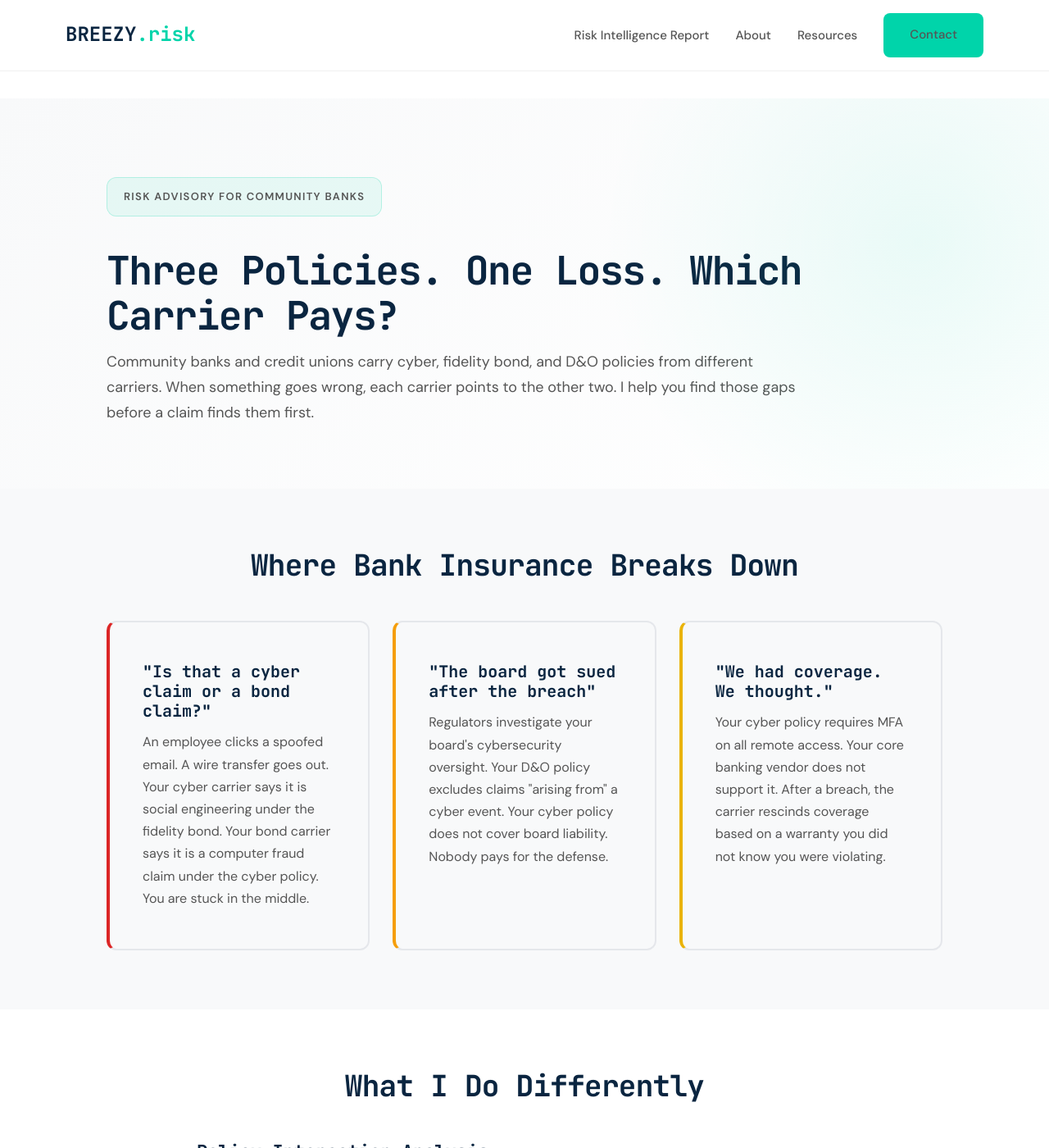
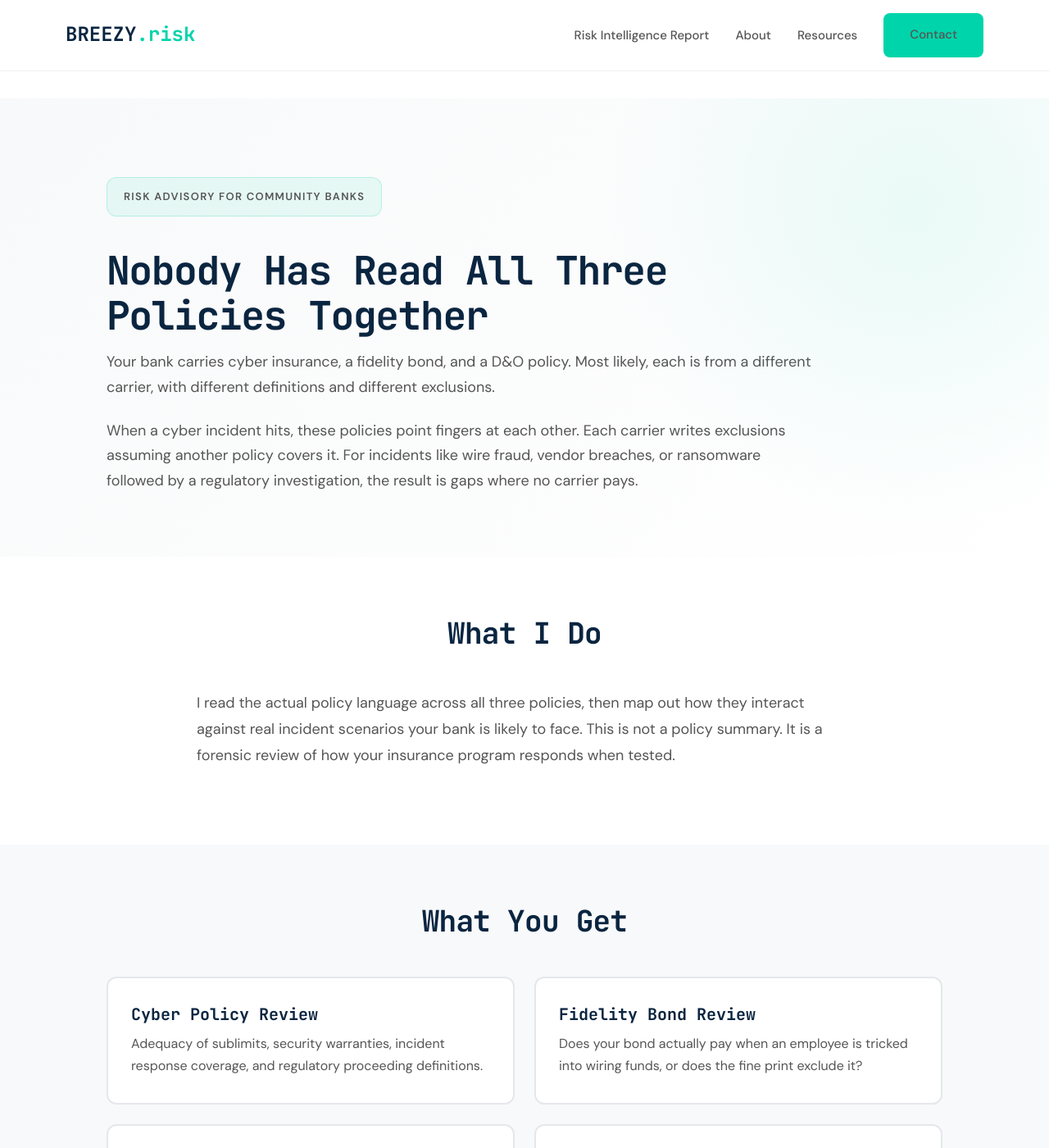
Before and after one commit to joeproe1/breezyins.com, a Jekyll site: the page built from community-bank-insurance.html, in a window 1280 px wide and 1400 px high. Shown: the whole window at 82% size. Built offline with Jekyll 4.4.1, drawn with Linux system fonts in a browser that asks for light colours; some of the changed text lies outside the part shown.

Commit message:
Revise   bank page to match one-pager structure

```diff
--- a/community-bank-insurance.html
+++ b/community-bank-insurance.html
@@ -1,7 +1,7 @@
 ---
 layout: page
 title: "Insurance Risk Advisory for Community Banks"
-description: "Three overlapping policies. One loss. Which carrier pays? I help community banks and credit unions find the gaps between their cyber, fidelity bond, and D&O coverage before a claim finds them first."
+description: "Your bank carries three overlapping policies. Nobody has read all three together. I review your cyber, fidelity bond, and D&O coverage side by side to find the gaps where no carrier pays."
 permalink: /community-bank-insurance/
 ---
 
@@ -78,54 +78,95 @@
   font-size: 18px;
   line-height: 1.8;
 }
-.bank-problem-grid {
+.bank-narrow {
+  max-width: 800px;
+  margin: 0 auto;
+}
+.bank-narrow p {
+  font-size: 18px;
+  line-height: 1.8;
+  color: var(--text-secondary);
+  margin: 0 0 20px;
+}
+.bank-deliverables {
   display: grid;
-  grid-template-columns: repeat(3, 1fr);
-  gap: 28px;
+  grid-template-columns: repeat(2, 1fr);
+  gap: 24px;
   max-width: 1100px;
   margin: 0 auto;
 }
-.bank-problem-card {
-  background: var(--bg-light);
+.bank-deliverable {
+  background: #fff;
   border-radius: 12px;
-  padding: 48px 40px;
+  padding: 32px 28px;
   border: 2px solid var(--border);
   transition: all 0.3s;
 }
-.bank-problem-card:nth-child(1) { border-left: 4px solid #DC2626; }
-.bank-problem-card:nth-child(2) { border-left: 4px solid #F59E0B; }
-.bank-problem-card:nth-child(3) { border-left: 4px solid #EAB308; }
-.bank-problem-card:hover {
+.bank-deliverable:hover {
   border-color: var(--accent);
 }
-.bank-problem-card h3 {
+.bank-deliverable h3 {
   font-size: 20px;
   color: var(--primary);
-  margin: 0 0 12px;
+  margin: 0 0 10px;
   font-weight: 700;
 }
-.bank-problem-card p {
+.bank-deliverable p {
   font-size: 16px;
   line-height: 1.7;
   color: var(--text-secondary);
   margin: 0;
 }
-.bank-approach {
+.bank-deliverable.full-width {
+  grid-column: 1 / -1;
+  background: rgba(0, 212, 170, 0.06);
+  border-color: rgba(0, 212, 170, 0.22);
+}
+.bank-board {
   max-width: 800px;
   margin: 0 auto;
 }
-.bank-approach h3 {
-  font-size: 22px;
-  color: var(--primary);
-  font-weight: 700;
-  margin: 32px 0 12px;
-}
-.bank-approach h3:first-child { margin-top: 0; }
-.bank-approach p {
+.bank-board p {
   font-size: 18px;
   line-height: 1.8;
   color: var(--text-secondary);
-  margin: 0 0 16px;
+  margin: 0 0 20px;
+}
+.bank-board .board-quote {
+  background: var(--bg-light);
+  border-left: 4px solid var(--accent);
+  padding: 24px 28px;
+  border-radius: 0 12px 12px 0;
+  margin: 28px 0;
+  font-size: 18px;
+  font-style: italic;
+  color: var(--primary);
+  line-height: 1.7;
+}
+.bank-start {
+  max-width: 800px;
+  margin: 0 auto;
+}
+.bank-start p {
+  font-size: 18px;
+  line-height: 1.8;
+  color: var(--text-secondary);
+  margin: 0 0 20px;
+}
+.bank-start ol {
+  font-size: 18px;
+  line-height: 1.8;
+  color: var(--text-secondary);
+  margin: 0 0 20px;
+  padding-left: 24px;
+}
+.bank-start ol li {
+  margin-bottom: 8px;
+}
+.bank-start .start-note {
+  font-size: 16px;
+  color: var(--text-secondary);
+  margin-top: 24px;
 }
 .bank-cta {
   background: #fff;
@@ -180,11 +221,22 @@
   font-size: 13px;
   color: rgba(255, 255, 255, .65);
 }
+.bank-credibility {
+  max-width: 800px;
+  margin: 0 auto;
+  text-align: center;
+}
+.bank-credibility p {
+  font-size: 18px;
+  line-height: 1.8;
+  color: var(--text-secondary);
+  margin: 0 0 16px;
+}
 @media (max-width: 968px) {
   .bank-hero h1 { font-size: 36px; }
   .bank-breadcrumb { font-size: 12px; padding: 10px 16px; }
-  .bank-problem-grid { grid-template-columns: 1fr; }
-  .bank-problem-card { padding: 36px 28px; }
+  .bank-deliverables { grid-template-columns: 1fr; }
+  .bank-deliverable.full-width { grid-column: 1; }
 }
 @media (max-width: 768px) {
   .bank-hero { padding: 86px 0 50px; }
@@ -195,59 +247,124 @@
 }
 </style>
 
-<!-- Hero -->
+<!-- Hero: The Problem -->
 <section class="bank-hero">
   <div class="container bank-wrap">
     <div class="bank-breadcrumb">Risk Advisory for Community Banks</div>
-    <h1>Three Policies. One Loss. Which Carrier Pays?</h1>
+    <h1>Nobody Has Read All Three Policies Together</h1>
     <p class="bank-subhead">
-      Community banks and credit unions carry cyber, fidelity bond, and D&O policies from different carriers. When something goes wrong, each carrier points to the other two. I help you find those gaps before a claim finds them first.
+      Your bank carries cyber insurance, a fidelity bond, and a D&O policy. Most likely, each is from a different carrier, with different definitions and different exclusions.
+    </p>
+    <p class="bank-subhead">
+      When a cyber incident hits, these policies point fingers at each other. Each carrier writes exclusions assuming another policy covers it. For incidents like wire fraud, vendor breaches, or ransomware followed by a regulatory investigation, the result is gaps where no carrier pays.
     </p>
   </div>
 </section>
 
-<!-- The Problem -->
+<!-- What I Do -->
+<section class="bank-section">
+  <div class="container bank-wrap">
+    <div class="bank-center">
+      <h2>What I Do</h2>
+    </div>
+    <div class="bank-narrow">
+      <p>
+        I read the actual policy language across all three policies, then map out how they interact against real incident scenarios your bank is likely to face. This is not a policy summary. It is a forensic review of how your insurance program responds when tested.
+      </p>
+    </div>
+  </div>
+</section>
+
+<!-- What You Get -->
 <section class="bank-section alt">
   <div class="container bank-wrap">
     <div class="bank-center">
-      <h2>Where Bank Insurance Breaks Down</h2>
+      <h2>What You Get</h2>
     </div>
 
-    <div class="bank-problem-grid">
-      <div class="bank-problem-card">
-        <h3>"Is that a cyber claim or a bond claim?"</h3>
-        <p>An employee clicks a spoofed email. A wire transfer goes out. Your cyber carrier says it is social engineering under the fidelity bond. Your bond carrier says it is a computer fraud claim under the cyber policy. You are stuck in the middle.</p>
+    <div class="bank-deliverables">
+      <div class="bank-deliverable">
+        <h3>Cyber Policy Review</h3>
+        <p>Adequacy of sublimits, security warranties, incident response coverage, and regulatory proceeding definitions.</p>
       </div>
 
-      <div class="bank-problem-card">
-        <h3>"The board got sued after the breach"</h3>
-        <p>Regulators investigate your board's cybersecurity oversight. Your D&O policy excludes claims "arising from" a cyber event. Your cyber policy does not cover board liability. Nobody pays for the defense.</p>
+      <div class="bank-deliverable">
+        <h3>Fidelity Bond Review</h3>
+        <p>Does your bond actually pay when an employee is tricked into wiring funds, or does the fine print exclude it?</p>
       </div>
 
-      <div class="bank-problem-card">
-        <h3>"We had coverage. We thought."</h3>
-        <p>Your cyber policy requires MFA on all remote access. Your core banking vendor does not support it. After a breach, the carrier rescinds coverage based on a warranty you did not know you were violating.</p>
+      <div class="bank-deliverable">
+        <h3>D&amp;O Review (Cyber Angle)</h3>
+        <p>If regulators or shareholders come after your board post-breach, does your D&amp;O respond or exclude cyber events?</p>
+      </div>
+
+      <div class="bank-deliverable">
+        <h3>Policy Interaction Map</h3>
+        <p>Which policy responds, which denies, and where the seams are. Mapped against the incident scenarios that matter for your bank.</p>
+      </div>
+
+      <div class="bank-deliverable">
+        <h3>Recommendations</h3>
+        <p>What to fix and how. Specific, actionable steps you can take to your broker or directly to your carriers.</p>
+      </div>
+
+      <div class="bank-deliverable">
+        <h3>Executive Summary with Risk Scorecard</h3>
+        <p>Board-ready overview with uninsured exposure quantified in dollar terms.</p>
       </div>
     </div>
   </div>
 </section>
 
-<!-- My Approach -->
+<!-- Why This Matters -->
 <section class="bank-section">
   <div class="container bank-wrap">
     <div class="bank-center">
-      <h2>What I Do Differently</h2>
+      <h2>Why This Matters for You and Your Board</h2>
     </div>
+    <div class="bank-board">
+      <p>
+        Regulators increasingly expect boards to understand their bank's cyber risk posture. Whether your examiner is from the FDIC, OCC, or NCUA, the question is the same:
+      </p>
+      <div class="board-quote">
+        "How do you know your insurance is adequate?"
+      </div>
+      <p>
+        They expect a better answer than "Our broker said we are covered." This report gives you that answer, with the analysis behind it.
+      </p>
+    </div>
+  </div>
+</section>
 
-    <div class="bank-approach">
-      <h3>Policy Interaction Analysis</h3>
-      <p>I map your cyber, fidelity bond, and D&O policies against real incident scenarios: ransomware, wire fraud, vendor breach, regulatory investigation. For each scenario, I show you which policy responds, what sublimits apply, and where the seams are. This is the analysis most banks have never seen.</p>
+<!-- Getting Started -->
+<section class="bank-section alt">
+  <div class="container bank-wrap">
+    <div class="bank-center">
+      <h2>What I Need from You to Get Started</h2>
+    </div>
+    <div class="bank-start">
+      <p>Three documents (full policies, not just the declarations pages):</p>
+      <ol>
+        <li>Your current cyber insurance policy</li>
+        <li>Your fidelity bond / financial institution bond</li>
+        <li>Your D&amp;O policy</li>
+      </ol>
+      <p>Plus some basic information about your bank: name, asset size, number of employees, and primary regulator.</p>
+      <p class="start-note">That is it. No lengthy onboarding process, no months of engagement. I review the policies, map the interactions, and deliver the findings.</p>
+    </div>
+  </div>
+</section>
 
-      <h3>Regulatory Response Coverage</h3>
-      <p>Banks face multiple regulators simultaneously: FDIC, OCC, state banking departments. The 36-hour notification rule means regulators engage early. I check whether your policies cover regulatory proceedings broadly enough and whether defense costs eat into your limits.</p>
-
-      <h3>Security Warranty Compliance</h3>
-      <p>Your cyber policy requires specific security controls. GLBA requires others. Your IT auditor checks a third list. I cross-reference all three to find the warranties you may be violating without knowing it, before a carrier uses them to deny a claim.</p>
+<!-- About -->
+<section class="bank-section">
+  <div class="container bank-wrap">
+    <div class="bank-credibility">
+      <p>
+        <strong>Joerg Proeve, Principal Risk Advisor</strong> has a 20+ year career in insurance spanning carriers, MGAs, and insurance startups. Former VP at CNA and AVP at Chubb. Former COO at a cyber insurance MGA. Early career in cybersecurity. MBA and Masters in Electrical Engineering.
+      </p>
+      <p>
+        <a href="{{ '/about/' | relative_url }}" style="color:#00D4AA; font-weight:600;">Read full background &rarr;</a>
+      </p>
     </div>
   </div>
 </section>
@@ -257,7 +374,7 @@
   <div class="bank-cta-inner">
     <h2>Find Out Where Your Policies Disagree</h2>
     <p>
-      A focused review of your cyber, fidelity bond, and D&O coverage. You will see exactly where policies overlap, where they conflict, and where no one pays.
+      Send me the three policies. I will tell you where they overlap, where they conflict, and where no one pays.
     </p>
     <a href="{{ '/contact/' | relative_url }}" class="btn-accent">Get in Touch &rarr;</a>
     <div class="bank-cta-foot">No obligation. I will follow up within one business day.</div>
```
